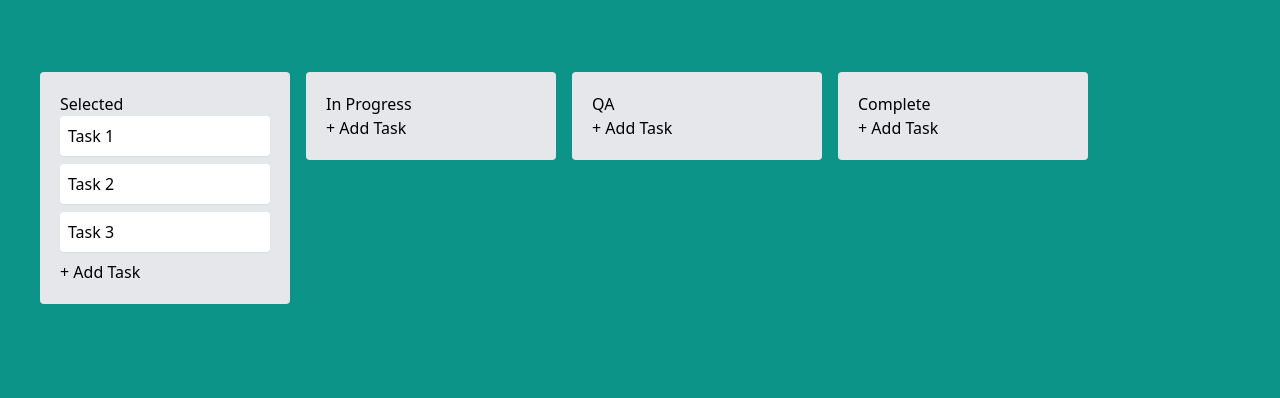
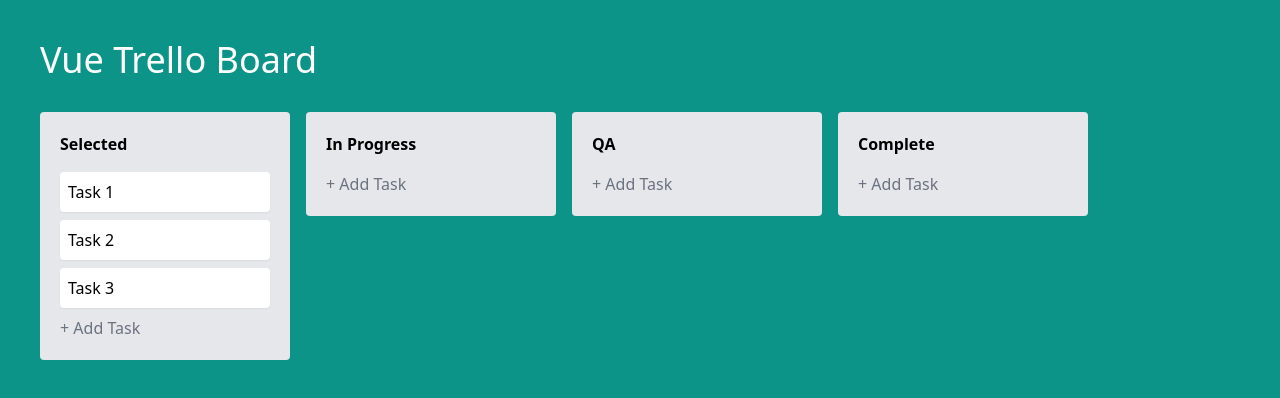
Before and after one commit to YushuaiLI/vue-trello-dnd, a Vue app: page / in a window 1280 px wide. Shown: the top 398 px of the page. Built offline with nearby package versions, Linux system fonts and the light colour scheme.

Commit message:
improve components architecture

```diff
--- a/src/App.vue
+++ b/src/App.vue
@@ -4,6 +4,7 @@
 
 <template>
   <div class="p-10 h-[100vh] bg-teal-600 overflow-auto">
+    <h1 class="text-4xl text-white">Vue Trello Board</h1>
     <TrelloBoard />
   </div>
 </template>
--- a/src/components/TrelloBoard.vue
+++ b/src/components/TrelloBoard.vue
@@ -1,19 +1,37 @@
 <script lang="ts" setup>
 import TrelloBoardColumn from "./TrelloBoardColumn.vue";
 import { useBoardStore } from "@/stores/board";
+import { computed, ref } from "vue";
+import Draggable from "vuedraggable";
+import type { Column } from "@/types";
 
 const store = useBoardStore();
+const isDragging = ref(false);
+
+const proxiedColumns = computed({
+  get() {
+    return store.columns;
+  },
+  set(cols) {
+    store.updateColumns(cols);
+  },
+});
 </script>
 
 <template>
-  <div class="flex gap-4 overflow-x-auto items-start py-8">
-    <TrelloBoardColumn
-      v-for="column in Object.keys(store.columns).map(
-        (key) => store.columns[key]
-      )"
-      :key="column.id"
-      :column="column"
-      @task:created="store.addTaskToColumn"
-    ></TrelloBoardColumn>
-  </div>
+  <Draggable
+    v-model="proxiedColumns"
+    group="columns"
+    @start="isDragging = true"
+    @end="isDragging = false"
+    item-key="id"
+    class="flex gap-4 overflow-x-auto items-start py-8"
+  >
+    <template #item="{ element: column }: { element: Column }">
+      <TrelloBoardColumn
+        :column="column"
+        @task:created="store.addTaskToColumn"
+      ></TrelloBoardColumn>
+    </template>
+  </Draggable>
 </template>
--- a/src/components/TrelloBoardColumn.vue
+++ b/src/components/TrelloBoardColumn.vue
@@ -38,11 +38,15 @@
 
 <template>
   <div class="bg-gray-200 p-5 rounded min-w-[250px]">
-    <header>
+    <header class="font-bold mb-4">
       {{ column.title }}
     </header>
-
-    <TrelloBoardTask v-for="task in column.tasks" :key="task.id" :task="task" />
+    <TrelloBoardTask
+      v-for="task in column.tasks"
+      :key="task.id"
+      :task="task"
+      :column-id="column.id"
+    />
     <footer>
       <input
         placeholder="Task title.."
@@ -52,7 +56,9 @@
         @keyup.enter="onAdded(column.id)"
         class="bg-white p-2 mb-2 rounded shadow-sm w-full"
       />
-      <button v-show="!isEditing" @click="onAddTask">+ Add Task</button>
+      <button class="text-gray-500" v-show="!isEditing" @click="onAddTask">
+        + Add Task
+      </button>
     </footer>
   </div>
 </template>
--- a/src/components/TrelloBoardTask.vue
+++ b/src/components/TrelloBoardTask.vue
@@ -1,9 +1,15 @@
 <script setup lang="ts">
-import type { Task } from "@/types";
+import type { Column, Task } from "@/types";
 
 defineProps<{
   task: Task;
+  columnId: Column["id"];
 }>();
+
+// defineEmits<{
+//   (e: "drag:start"): void;
+//   (e: "drag:end"): void;
+// }>();
 </script>
 
 <template>
--- a/src/stores/board.ts
+++ b/src/stores/board.ts
@@ -1,15 +1,11 @@
-import { reactive } from "vue";
+import { ref } from "vue";
 import { defineStore } from "pinia";
 import type { Column } from "@/types";
 import { nanoid } from "nanoid";
 
-type Store = {
-  [columndId: Column["id"]]: Column;
-};
-
 export const useBoardStore = defineStore("board", () => {
-  const store = reactive<Store>({
-    "1": {
+  const columns = ref<Column[]>([
+    {
       id: "1",
       title: "Selected",
       tasks: [
@@ -18,18 +14,26 @@
         { id: nanoid(), title: "Task 3", createdAt: new Date() },
       ],
     },
-    "2": { id: "2", title: "In Progress", tasks: [] },
-    "3": { id: "3", title: "QA", tasks: [] },
-    "4": { id: "4", title: "Complete", tasks: [] },
-  });
+    { id: "2", title: "In Progress", tasks: [] },
+    { id: "3", title: "QA", tasks: [] },
+    { id: "4", title: "Complete", tasks: [] },
+  ]);
 
   const addTaskToColumn = (title: string, id: Column["id"]) => {
-    store[id].tasks.push({
+    const column = columns.value.find((c) => c.id === id);
+
+    if (!column) return;
+
+    column.tasks.push({
       id: nanoid(),
       title,
       createdAt: new Date(),
     });
   };
 
-  return { columns: store, addTaskToColumn };
+  const updateColumns = (cols: Column[]) => {
+    columns.value = cols;
+  };
+
+  return { columns, addTaskToColumn, updateColumns };
 });
```
